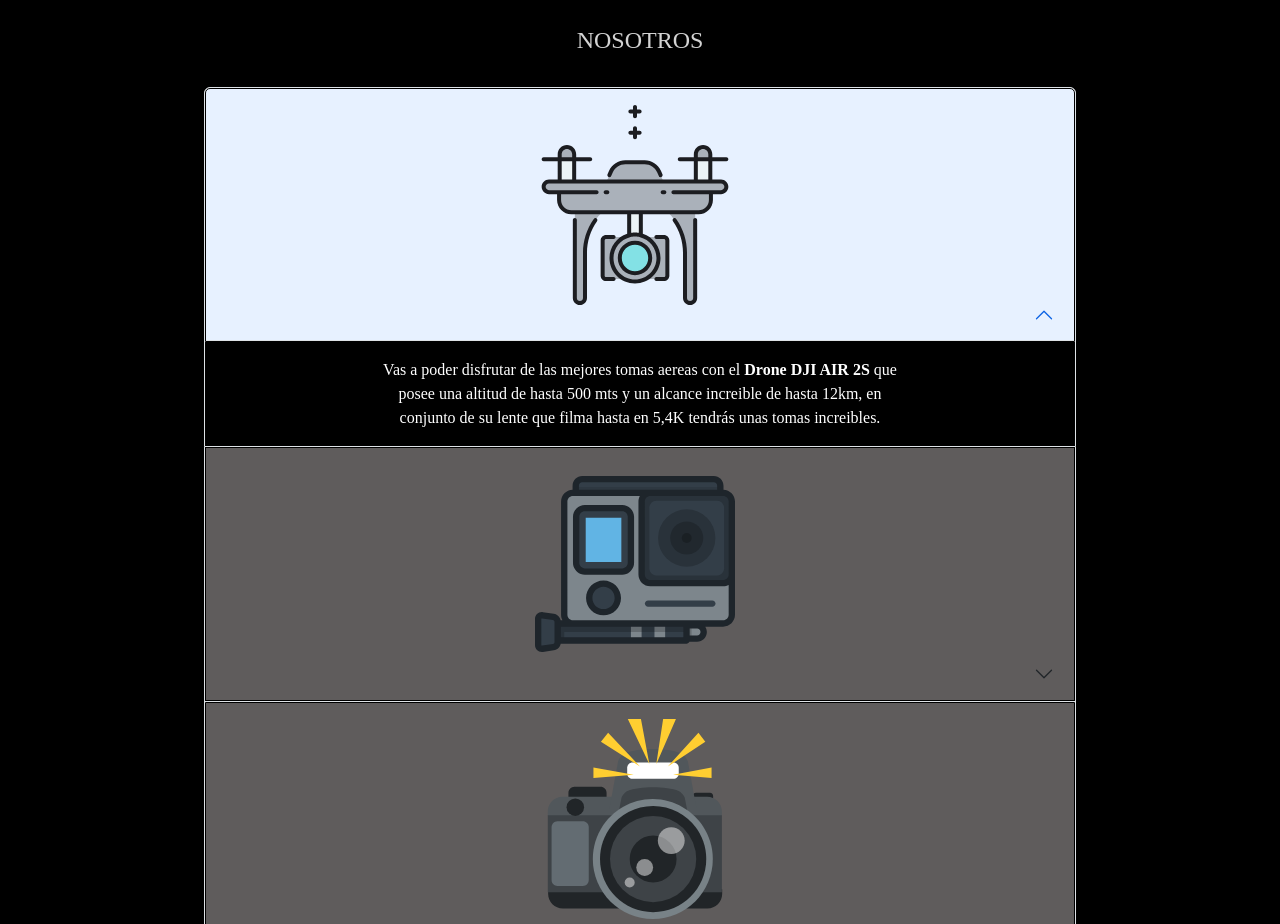
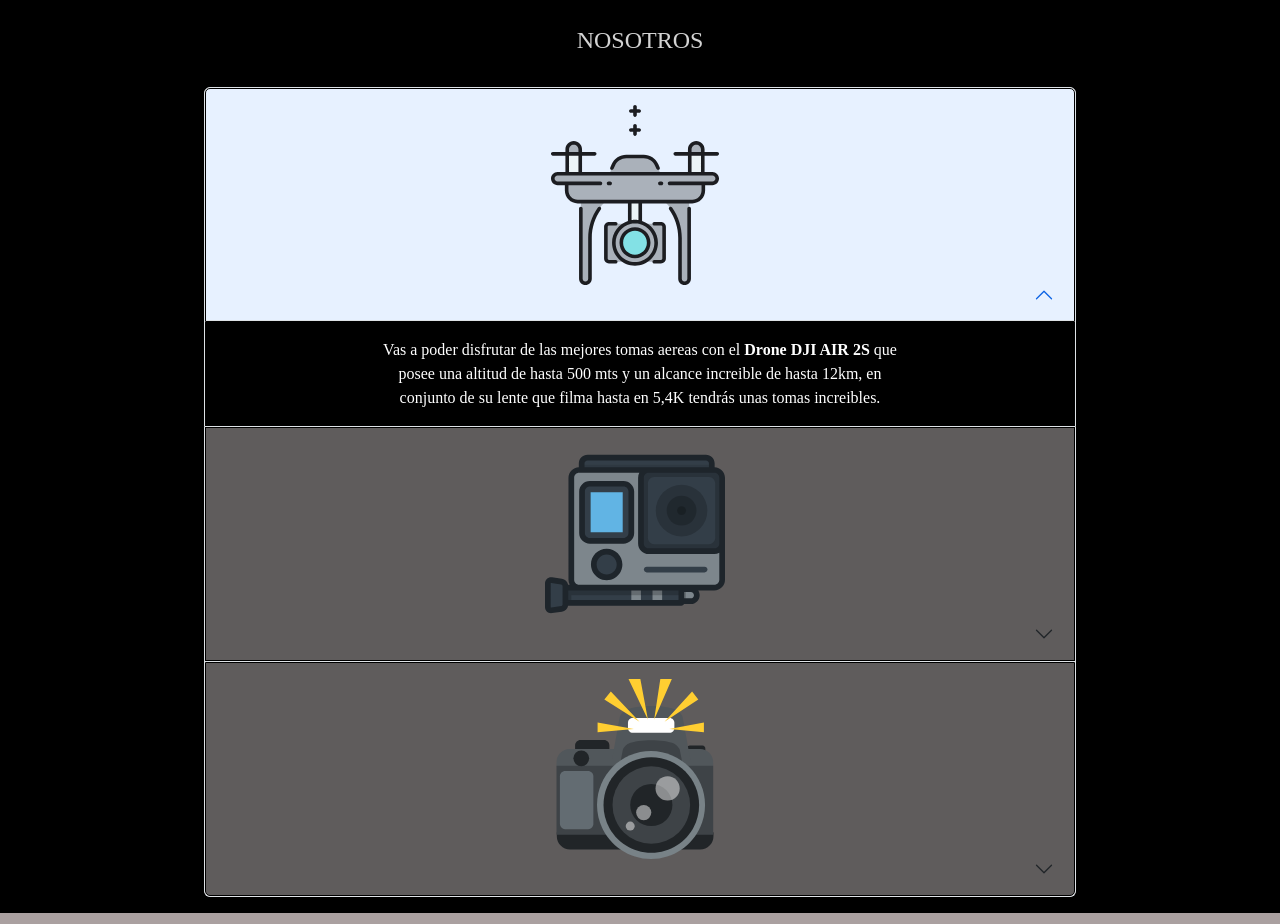
Before and after one commit to matnahuel23/entregaFinal-IERACE, a website: page pages/nosotros.html in a window 1280 px wide. Shown: the part 190-1114 px from the top of the page. Drawn offline with nearby package versions, Linux system fonts and the light colour scheme.

Commit message:
QUE LA FUERZA ME ACOMPAÑE

```diff
--- a/css/estilo.css
+++ b/css/estilo.css
@@ -175,24 +175,24 @@ ul [class="dropdown-menu show"] li [class=dropdown-item] {
 
 .drone-tool {
   background-image: url(../images/tools/drone.svg);
-  width: 200px;
-  height: 200px;
+  width: 180px;
+  height: 180px;
   background-size: 100%;
   margin-right: 10px;
 }
 
 .camera-tool {
   background-image: url(../images/tools/camera.svg);
-  width: 200px;
-  height: 200px;
+  width: 180px;
+  height: 180px;
   background-size: 100%;
   margin-right: 10px;
 }
 
 .gopro-tool {
   background-image: url(../images/tools/gopro.svg);
-  width: 200px;
-  height: 200px;
+  width: 180px;
+  height: 180px;
   background-size: 100%;
   margin-right: 10px;
 }
```
Also changed, not shown: index.html (+1 -1 lines).
